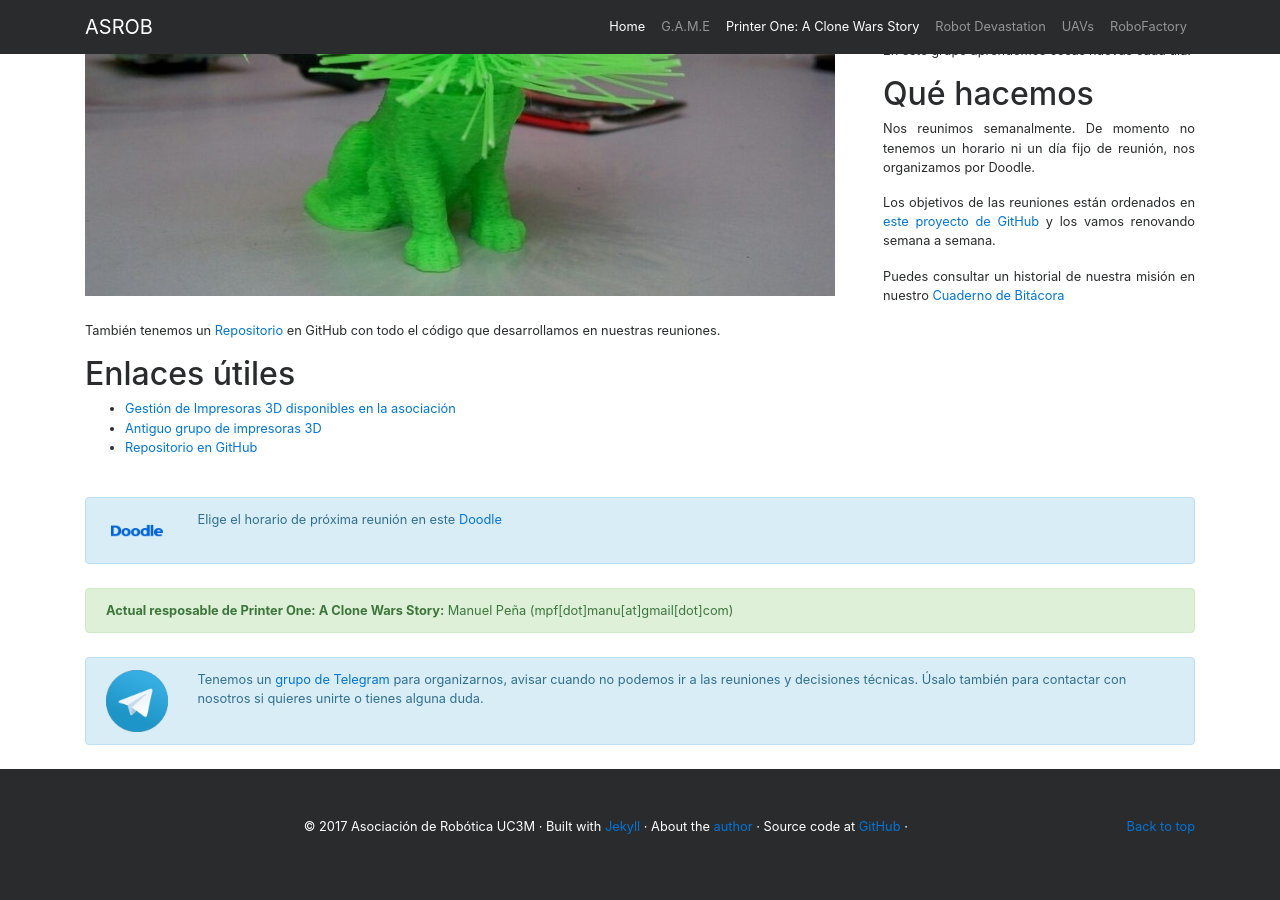
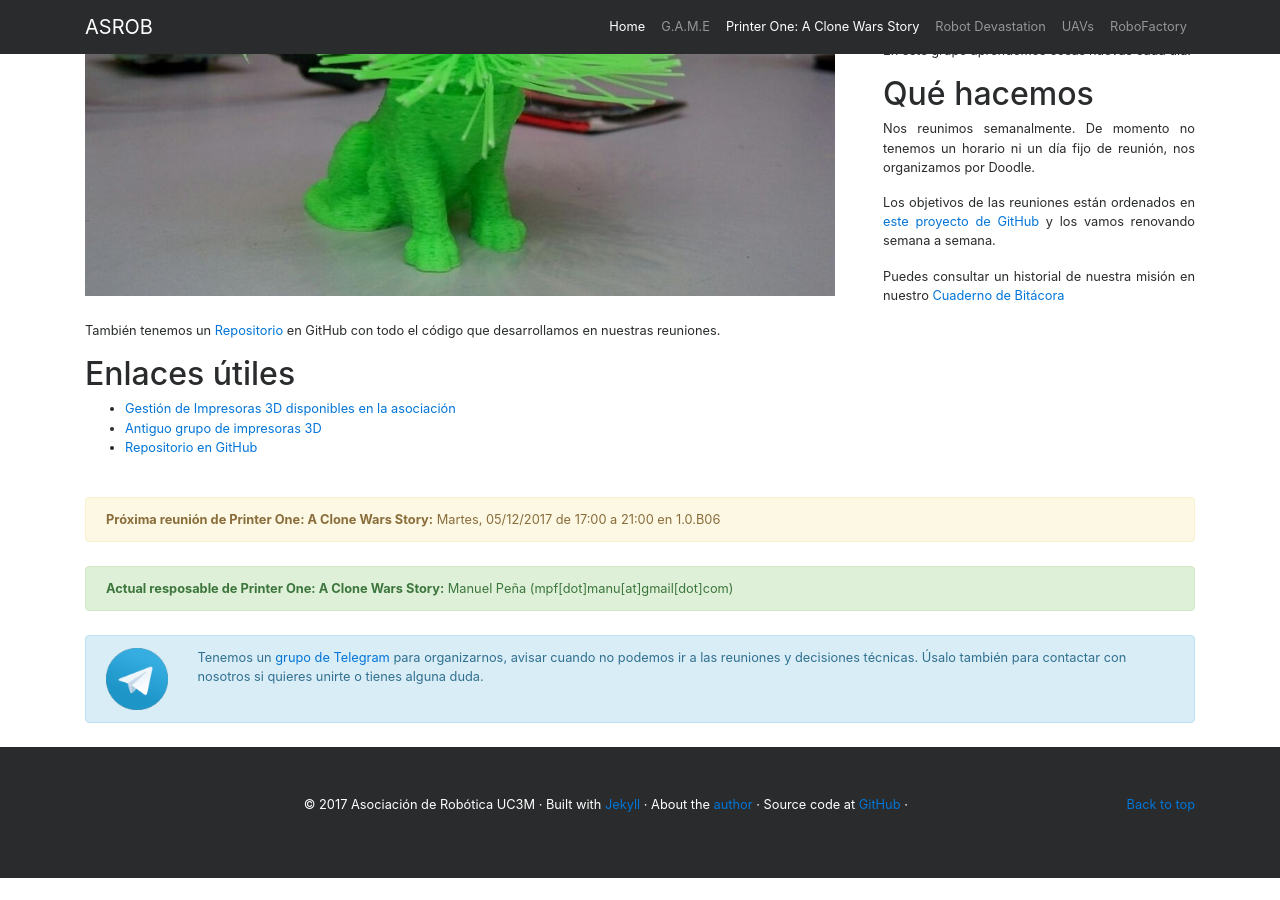
Before and after one commit to asrob-uc3m/asrob-uc3m.github.io, a Jekyll site: the page built from _workgroups/2017-05-28-printer-one.markdown, in a window 1280 px wide and 900 px high, scrolled down 931 px. Built offline with Jekyll 4.4.1, drawn with Linux system fonts in a browser that asks for light colours; after the commit the page ends 1809 px from its top, so only the background shows below that.

Commit message:
Changed date for Printer One session

```diff
--- a/_workgroups/2017-05-28-printer-one.markdown
+++ b/_workgroups/2017-05-28-printer-one.markdown
@@ -9,13 +9,13 @@ picture: /img/printer_one.png
 picture_full: /img/printer_one-full.jpg
 manager: Manuel Peña
 manager_email: mpf[dot]manu[at]gmail[dot]com
-next_meeting_doodle: https://doodle.com/poll/rwht2dkyvk2g3hf6
+next_meeting: Martes, 05/12/2017 de 17:00 a 21:00 en 1.0.B06
 layout: workgroup
 ---
 
 <!--- Swap next_meeting and next_meeting_doodle here --->
-<!--- next_meeting: Martes, 28/11/2017 de 18:00 a 21:00 en 1.0.B06 --->
 <!---  --->
+<!--- next_meeting_doodle: https://doodle.com/poll/rwht2dkyvk2g3hf6 --->
 
 ## Quiénes somos
 
```
